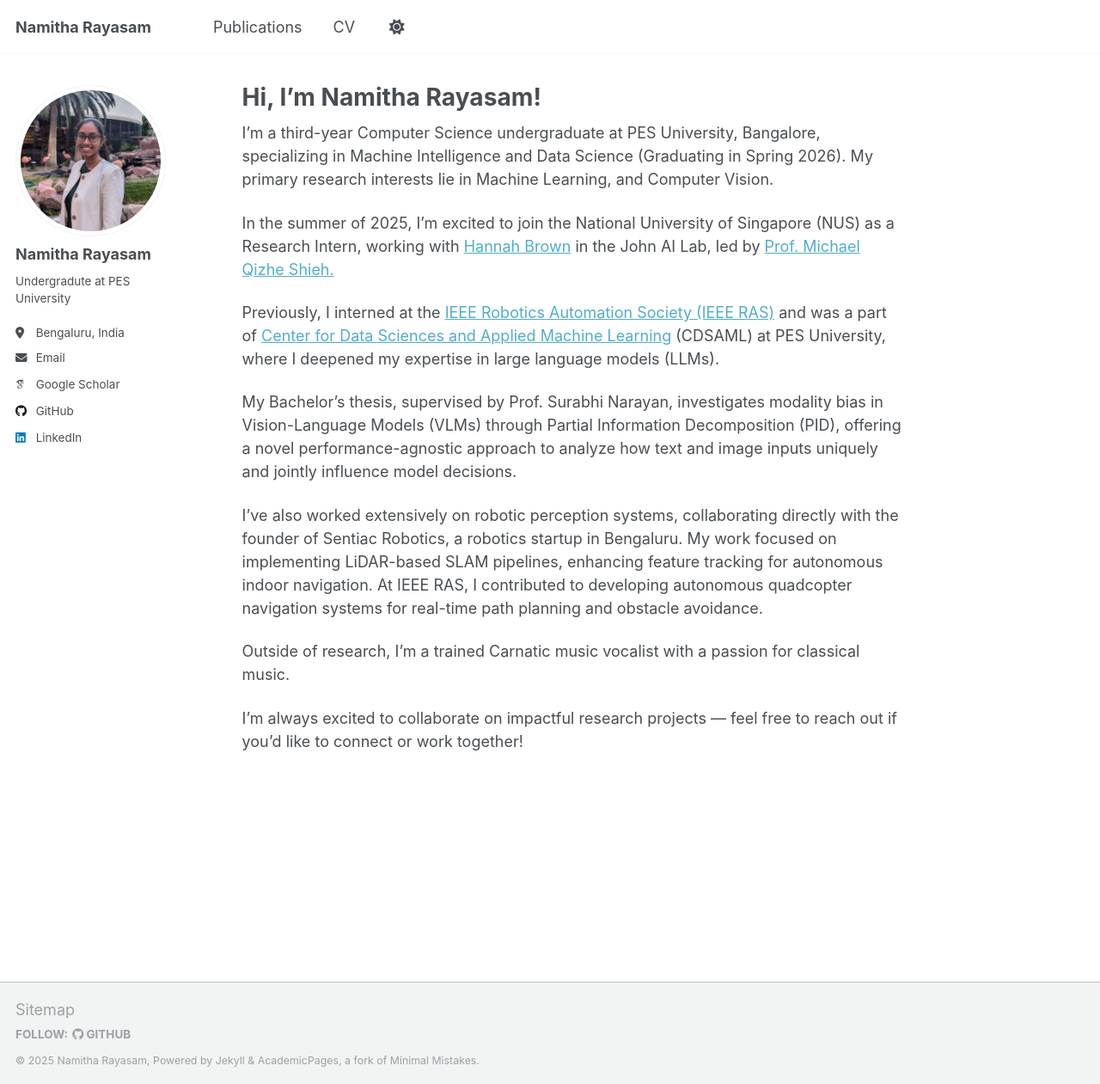
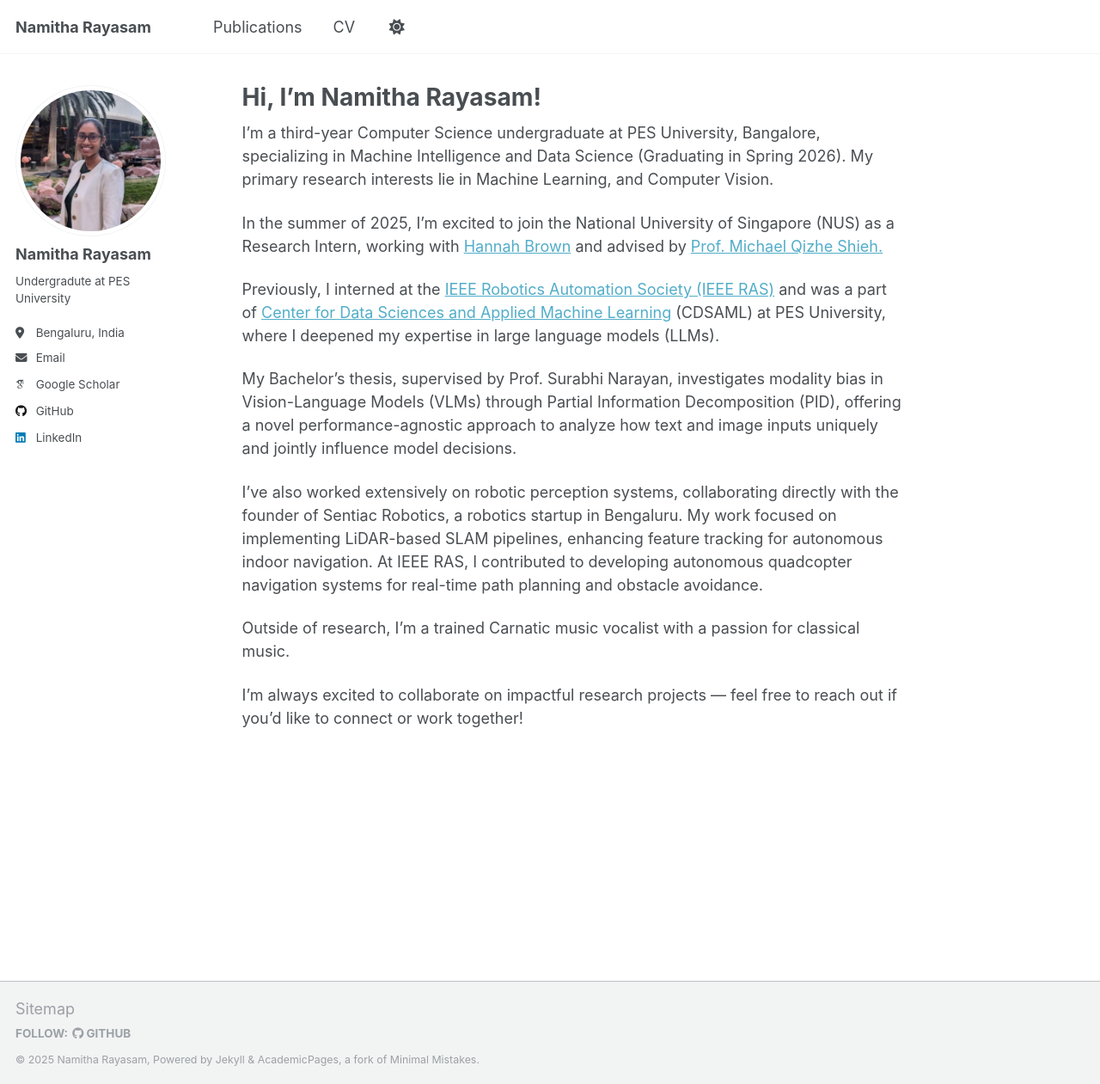
Before and after one commit to namitharayasam/namitharayasam.github.io, a Jekyll site: the page built from _pages/about.md, in a window 1280 px wide and 1261 px high. Shown: the whole window at 86% size. Built offline with Jekyll 4.4.1, drawn with Linux system fonts in a browser that asks for light colours; some web fonts are replaced.

Commit message:
Update about.md

```diff
--- a/_pages/about.md
+++ b/_pages/about.md
@@ -9,7 +9,7 @@
 
 I’m a third-year Computer Science undergraduate at PES University, Bangalore, specializing in Machine Intelligence and Data Science (Graduating in Spring 2026). My primary research interests lie in Machine Learning, and Computer Vision.
 
-In the summer of 2025, I’m excited to join the National University of Singapore (NUS) as a Research Intern, working with [Hannah Brown](https://hannah-aught.github.io/) in the John AI Lab, led by [Prof. Michael Qizhe Shieh.](https://www.comp.nus.edu.sg/cs/people/mshieh/)
+In the summer of 2025, I’m excited to join the National University of Singapore (NUS) as a Research Intern, working with [Hannah Brown](https://hannah-aught.github.io/) and advised by [Prof. Michael Qizhe Shieh.](https://www.comp.nus.edu.sg/cs/people/mshieh/)
 
 Previously, I interned at the [IEEE Robotics Automation Society (IEEE RAS)](https://ieee-ras-pesu.github.io/website/) and was a part of [Center for Data Sciences and Applied Machine Learning](https://research.pes.edu/center-for-data-sciences-and-applied-machine-learning/) (CDSAML) at PES University, where I deepened my expertise in large language models (LLMs).
 
```
